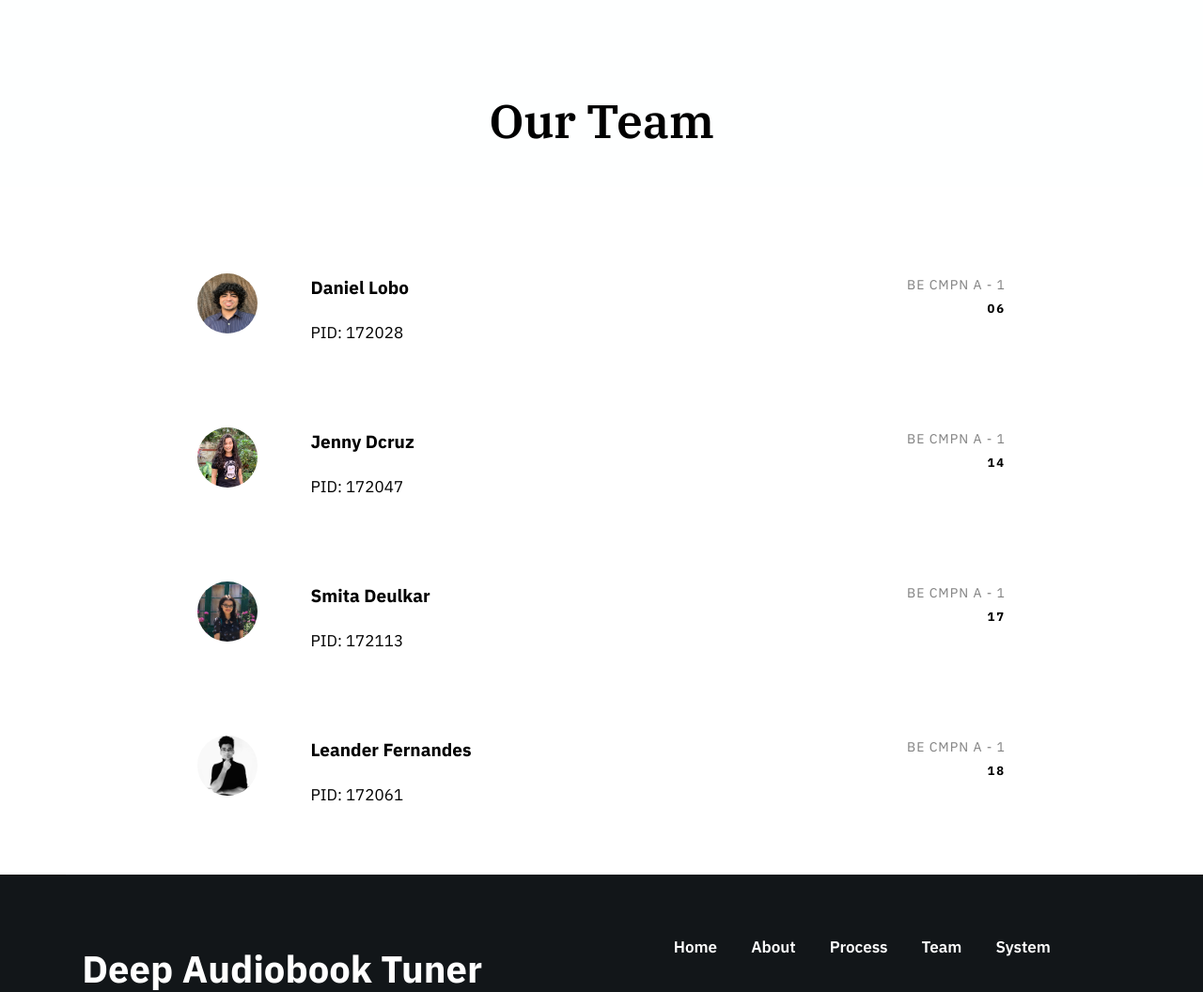
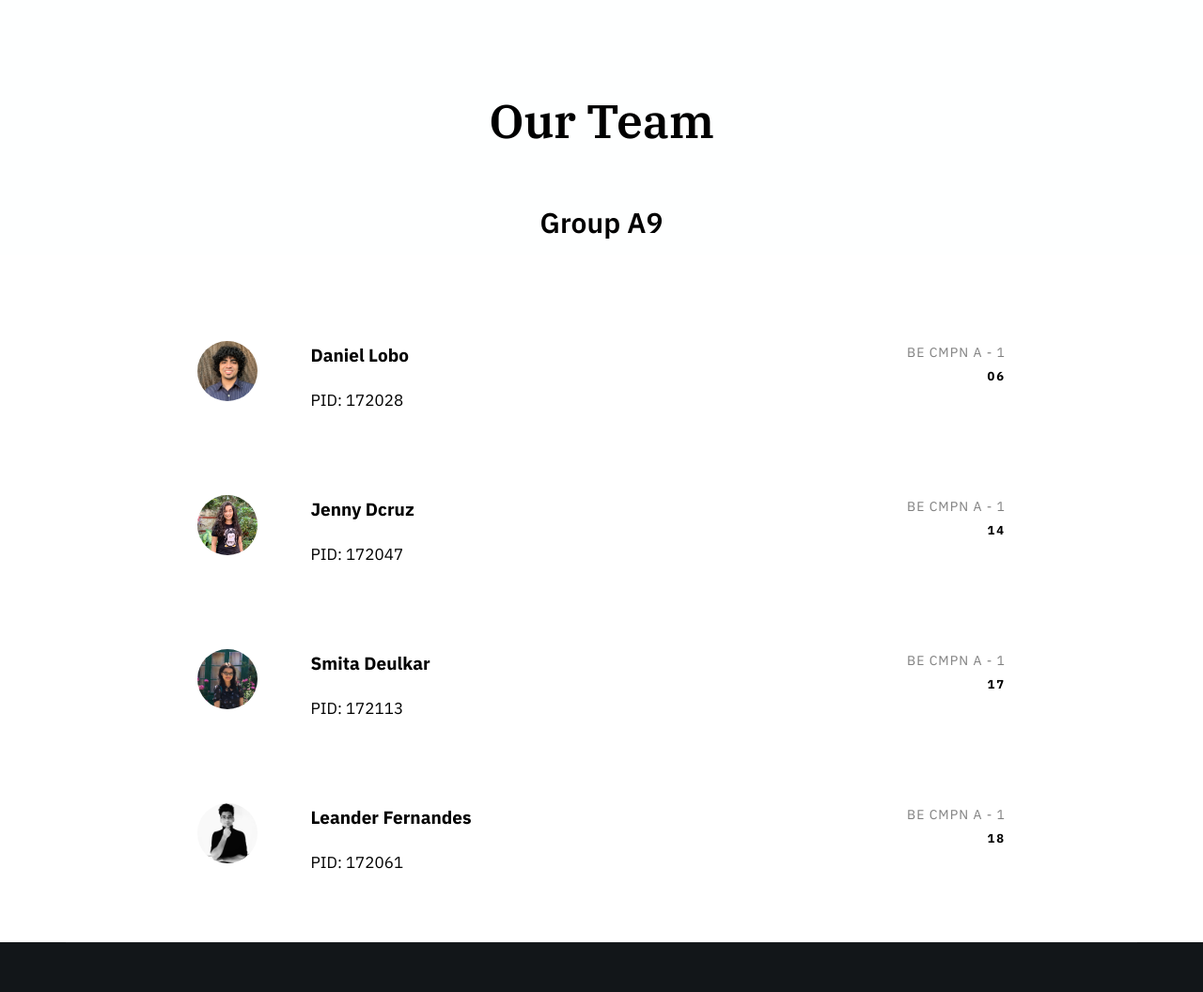
Before and after one commit to jendcruz22/DeepAudiobookTunerApp, a Flask app: page / in a window 1280 px wide. Shown: the part 2767-3823 px from the top of the page at 94% size. Run offline with Flask 2, Linux system fonts and the light colour scheme.

Commit message:
modified: Daniel's image and group details

```diff
--- a/templates/index.html
+++ b/templates/index.html
@@ -232,6 +232,9 @@
                 <h1 class="display-1">
                     Our Team
                 </h1>
+                <h2>
+                    Group A9
+                </h2>
             </div>
         </div> <!-- end section-header -->
 
```
Also changed, not shown: static/images/Dan.jpg.
